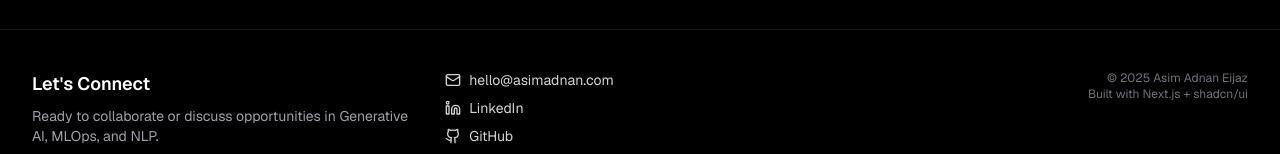
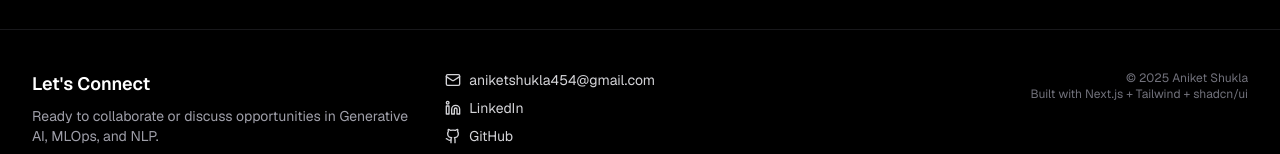
Before and after one commit to AniketShukla03/Netflix-Portfolio, a Next.js app: page / in a window 1280 px wide. Shown: the part 2349-2503 px from the top of the page. Built offline with nearby package versions, Linux system fonts and the light colour scheme.

Commit message:
Update footer-bar.tsx

```diff
--- a/components/footer-bar.tsx
+++ b/components/footer-bar.tsx
@@ -12,12 +12,15 @@ export function FooterBar() {
             </p>
           </div>
           <div className="space-y-2 text-sm text-zinc-300">
-            <a className="flex items-center gap-2 hover:text-white" href="mailto:hello@asimadnan.com">
-              <Mail className="h-4 w-4" /> hello@asimadnan.com
+            <a
+              className="flex items-center gap-2 hover:text-white"
+              href="mailto:aniketshukla454@gmail.com"
+            >
+              <Mail className="h-4 w-4" /> aniketshukla454@gmail.com
             </a>
             <a
               className="flex items-center gap-2 hover:text-white"
-              href="https://www.linkedin.com/in/asimadnan/"
+              href="https://www.linkedin.com/in/aniket-shukla/"
               target="_blank"
               rel="noreferrer"
             >
@@ -25,7 +28,7 @@ export function FooterBar() {
             </a>
             <a
               className="flex items-center gap-2 hover:text-white"
-              href="https://github.com/asimadnan"
+              href="https://github.com/aniket454"
               target="_blank"
               rel="noreferrer"
             >
@@ -33,7 +36,7 @@ export function FooterBar() {
             </a>
             <a
               className="flex items-center gap-2 hover:text-white"
-              href="https://calendly.com/asimadnan"
+              href="https://calendly.com/aniketshukla"
               target="_blank"
               rel="noreferrer"
             >
@@ -41,8 +44,8 @@ export function FooterBar() {
             </a>
           </div>
           <div className="text-right text-xs text-zinc-500 md:text-right">
-            <p>© {new Date().getFullYear()} Asim Adnan Eijaz</p>
-            <p>Built with Next.js + shadcn/ui</p>
+            <p>© {new Date().getFullYear()} Aniket Shukla</p>
+            <p>Built with Next.js + Tailwind + shadcn/ui</p>
           </div>
         </div>
       </div>
```
